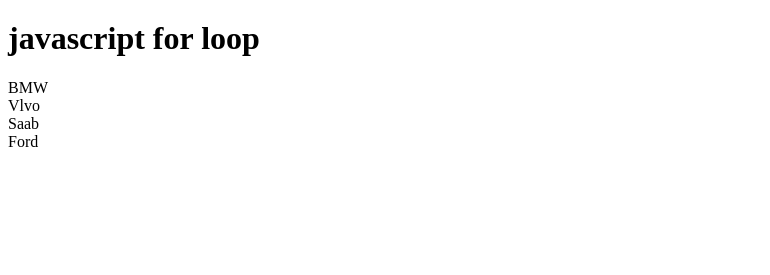
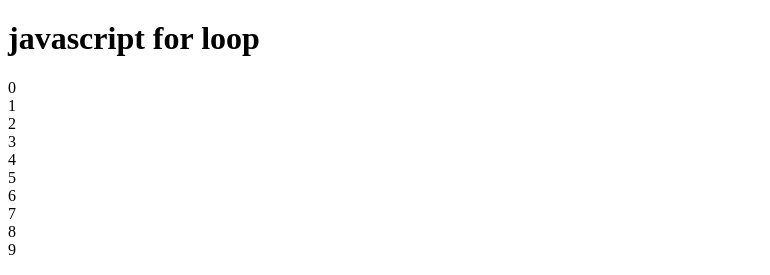
Before and after one commit to mdnlislam/javascript-js, a website: page Javascript/index.html in a window 1280 px wide. Shown: the part 591-866 px from the top of the page, without its empty margins (0-770 px from the left). Before the commit the page ends 800 px from the top, so only its background shows below. Drawn offline with Linux system fonts and the light colour scheme.

Commit message:
map loop

```diff
--- a/Javascript/index.html
+++ b/Javascript/index.html
@@ -139,18 +139,29 @@
     </div>
 
     <script>
-      const cars = ["BMW", "Vlvo", "Saab", "Ford"];
-
-      let len = cars.length;
+      let i = 0;
       let text = "";
-
-      for (i = 0; i < len; i++) {
-        text += cars[i] + "<br>";
-      }
+      do {
+        text += i + "<br>";
+        i++;
+      } while (i < 10);
 
       result = document.querySelector("#demo");
 
       result.innerHTML = text;
+
+      // const cars = ["BMW", "Vlvo", "Saab", "Ford"];
+
+      // let len = cars.length;
+      // let text = "";
+
+      // for (i = 0; i < len; i++) {
+      //   text += cars[i] + "<br>";
+      // }
+
+      // result = document.querySelector("#demo");
+
+      // result.innerHTML = text;
 
       // const paragraph = document.querySelector(".paragraph");
       // const chat_list = document.querySelector(".img");
```
Also changed, not shown: Javascript/object.js (+26 -4 lines).
